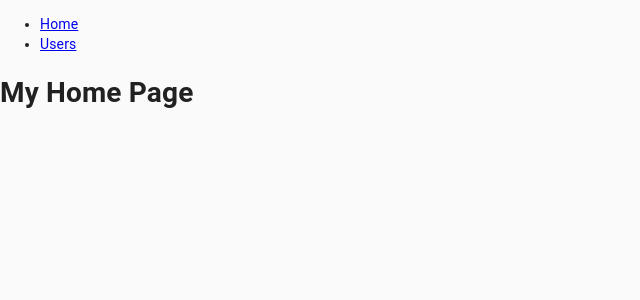
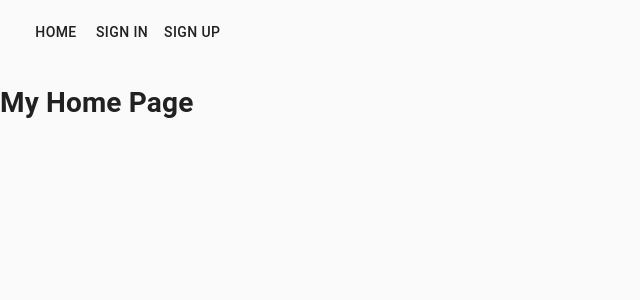
Before and after one commit to bpu991/pypractice, a React (Create React App) app in the folder client/: page / in a window 1280 px wide. Shown: the top 300 px of the page, without its empty margins (0-640 px from the left). Built offline with nearby package versions, Linux system fonts and the light colour scheme.

Commit message:
added completely basic navbar with relevant links and also set up redux store

```diff
--- a/client/package.json
+++ b/client/package.json
@@ -8,10 +8,14 @@
     "@testing-library/react": "^9.3.2",
     "@testing-library/user-event": "^7.1.2",
     "http-proxy-middleware": "^1.0.5",
+    "js-cookie": "^2.2.1",
     "react": "^16.13.1",
     "react-dom": "^16.13.1",
+    "react-redux": "^7.2.1",
     "react-router-dom": "^5.2.0",
-    "react-scripts": "3.4.3"
+    "react-scripts": "3.4.3",
+    "redux": "^4.0.5",
+    "redux-thunk": "^2.3.0"
   },
   "scripts": {
     "start": "react-scripts start",
--- a/client/src/App.js
+++ b/client/src/App.js
@@ -7,6 +7,7 @@ import UserList from './components/UsersList';
 import PythonTerminal from './components/PythonTerminal';
 import SignIn from './components/SignIn'
 import SignUp from './components/SignUp'
+import NavBar from './components/NavBar'
 
 
 function App() {
@@ -15,12 +16,7 @@ function App() {
      <>
     <CssBaseline />
     <BrowserRouter>
-        <nav>
-            <ul>
-                <li><NavLink to="/" activeclass="active">Home</NavLink></li>
-                <li><NavLink to="/users" activeclass="active">Users</NavLink></li>
-            </ul>
-        </nav>
+        <NavBar/>
         <Switch>
             <Route exact path="/signin">
                 <SignIn />
--- /dev/null
+++ b/client/src/components/NavBar.js
@@ -0,0 +1,35 @@
+import React from 'react';
+import { useSelector } from 'react-redux'
+import { NavLink, useHistory } from 'react-router-dom';
+import AppBar from '@material-ui/core/AppBar';
+import Button from '@material-ui/core/Button';
+import Toolbar from '@material-ui/core/Toolbar'
+
+const NavBar = () => {
+    const loggedOut = useSelector(state => !state.authentication.id);
+    const history = useHistory();
+
+
+    const handleSignout= () => {
+        // need to handle signing out
+        // dispatch(signout());
+        history.push('/')
+    }
+    return (
+        <AppBar color='transparent' position="static" elevation={0}>
+            <Toolbar>
+                <Button component={NavLink} to='/'>Home</Button>
+                {(!loggedOut) ? (
+                    <Button onClick={handleSignout}>Sign Out</Button>
+                ) : (
+                        <>
+                            <Button component={NavLink} to='/signin'>Sign In</Button>
+                            <Button component={NavLink} to='/signup'>Sign Up</Button>
+                        </>
+                    )}
+            </Toolbar>
+        </AppBar>
+    )
+}
+
+export default NavBar;
--- a/client/src/index.js
+++ b/client/src/index.js
@@ -1,11 +1,17 @@
 import React from 'react';
 import ReactDOM from 'react-dom';
+import { Provider } from 'react-redux';
+import App from './App';
 import './index.css';
-import App from './App';
+import configureStore from './store/store';
+
+const store = configureStore();
 
 ReactDOM.render(
   <React.StrictMode>
-    <App />
+    <Provider store={store}>
+        <App />
+      </Provider>
   </React.StrictMode>,
   document.getElementById('root')
 );
--- /dev/null
+++ b/client/src/reducers/attempts.js
@@ -0,0 +1,7 @@
+export default function reducer(state = {}, action) {
+    switch (action.type) {
+        default: {
+            return state;
+        }
+    }
+}
--- /dev/null
+++ b/client/src/reducers/authentication.js
@@ -0,0 +1,26 @@
+import Cookies from 'js-cookie';
+
+
+function loadUser() {
+    const authToken = Cookies.get("token");
+    if (authToken) {
+        try {
+            const payload = authToken.split(".")[1];
+            const decodedPayload = atob(payload);
+            const payloadObj = JSON.parse(decodedPayload);
+            const { data } = payloadObj;
+            return data;
+        } catch (e) {
+            Cookies.remove("token");
+        }
+    }
+    return {};
+}
+
+const authReducer = (state = loadUser(), action) => {
+    switch (action.type) {
+        default: return state;
+    }
+}
+
+export default authReducer;
--- /dev/null
+++ b/client/src/reducers/entities.js
@@ -0,0 +1,10 @@
+import { combineReducers } from 'redux';
+import problems from './problems';
+import attempts from './attempts';
+
+const entitiesReducer = combineReducers({
+  problems,
+  attempts,
+});
+
+export default entitiesReducer;
--- /dev/null
+++ b/client/src/reducers/problems.js
@@ -0,0 +1,7 @@
+export default function reducer(state = {}, action) {
+    switch (action.type) {
+        default: {
+            return state;
+        }
+    }
+}
--- /dev/null
+++ b/client/src/reducers/root.js
@@ -0,0 +1,10 @@
+import { combineReducers } from 'redux';
+import authentication from './authentication';
+import entities from './entities';
+
+const rootReducer = combineReducers({
+  authentication,
+  entities,
+});
+
+export default rootReducer;
--- /dev/null
+++ b/client/src/store/store.js
@@ -0,0 +1,16 @@
+import { createStore, applyMiddleware, compose  } from 'redux';
+import thunk from 'redux-thunk';
+import rootReducer from '../reducers/root';
+
+const composeEnhancers = window.__REDUX_DEVTOOLS_EXTENSION_COMPOSE__ || compose;
+const storeEnhancer = composeEnhancers(applyMiddleware(thunk));
+
+const configureStore = initialState => {
+  return createStore(
+    rootReducer,
+    initialState,
+    storeEnhancer
+  );
+};
+
+export default configureStore;
```
Also changed, not shown: 1 other file (tests, documents, lock files or other folders).
